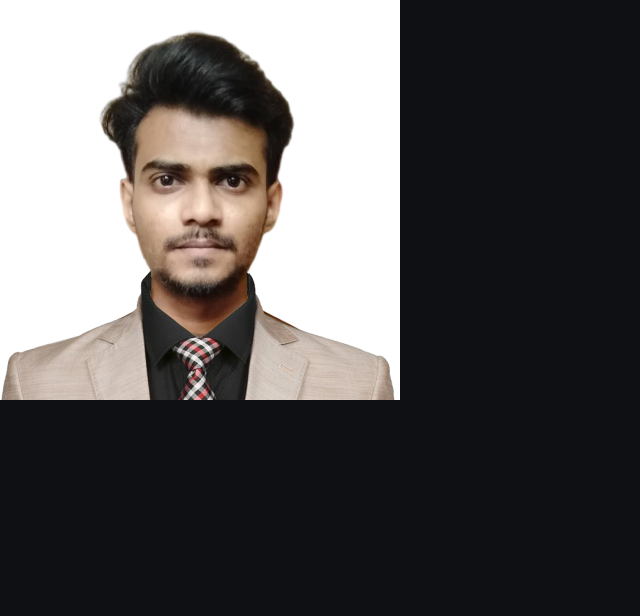
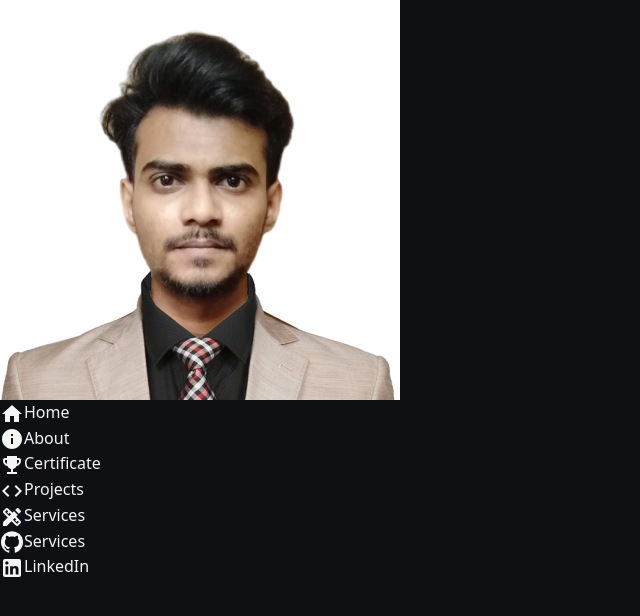
Before and after one commit to jayeshtele/react-portfolio, a React (Vite) app: page / in a window 1280 px wide. Shown: the top 616 px of the page, without its empty margins (0-640 px from the left). Built offline with nearby package versions, Linux system fonts and the light colour scheme; a web font is replaced by a local one.

Commit message:
Update SideNav.jsx

```diff
--- a/src/components/SideNav.jsx
+++ b/src/components/SideNav.jsx
@@ -1,12 +1,53 @@
 import React from "react";
+import HomeIcon from "@mui/icons-material/Home";
+import InfoIcon from "@mui/icons-material/Info";
+import EmojiEventsIcon from "@mui/icons-material/EmojiEvents";
+import CodeIcon from "@mui/icons-material/Code";
+import DesignServicesIcon from "@mui/icons-material/DesignServices";
+import GitHubIcon from "@mui/icons-material/GitHub";
+import LinkedInIcon from "@mui/icons-material/LinkedIn";
 
 export default function SideNav() {
   return (
-    <div className="w-[7%] ">
-      <figure className="cursor-pointer">
-        <img className="w-[60%] rounded-full" src="/assets/Profile.png" alt="Profile" />
+    <div className="flex w-[7%] flex-col items-center justify-around">
+      <figure className="w-[60%] cursor-pointer">
+        <img className="rounded-full" src="/assets/Profile.png" alt="Profile" />
       </figure>
-      <div className="icons"></div>
+      <div className="sidenav-icons w-full cursor-pointer">
+        <div className="sidenav-icons-hover relative  flex items-center justify-center">
+          <HomeIcon />
+          <span className="absolute left-6 inline-block">Home</span>
+        </div>
+        <div className="sidenav-icons-hover relative  my-10 flex items-center justify-center">
+          <InfoIcon className="about" />
+          <span className="absolute left-6 inline-block">About</span>
+        </div>
+        <div className="sidenav-icons-hover relative flex items-center justify-center">
+          <EmojiEventsIcon className="certificate" />
+          <span className="absolute left-6 inline-block">Certificate</span>
+        </div>
+        <div className="sidenav-icons-hover relative my-10 flex items-center justify-center">
+          <CodeIcon className="code" />
+          <span className="absolute left-6 inline-block">Projects</span>
+        </div>
+        <div className="sidenav-icons-hover relative flex items-center justify-center">
+          <DesignServicesIcon className="services" />
+          <span className="absolute left-6 inline-block">Services</span>
+        </div>
+      </div>
+
+      <div className="sidenav-icons w-full cursor-pointer">
+        <div className="sidenav-icons-hover relative flex items-center justify-center">
+          <GitHubIcon />
+          <span className="absolute left-6 inline-block">Services</span>
+        </div>
+        <div className="sidenav-icons-hover relative flex items-center justify-center mt-10">
+        <LinkedInIcon  />
+          <span className="absolute left-6 inline-block">LinkedIn</span>
+        </div>
+
+
+      </div>
     </div>
   );
 }
```
